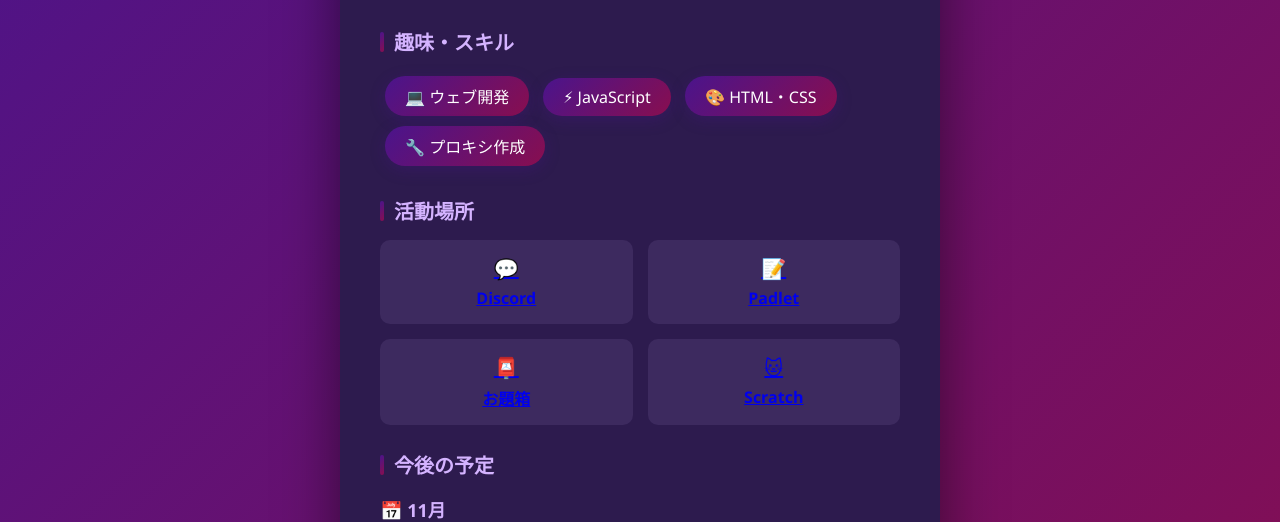
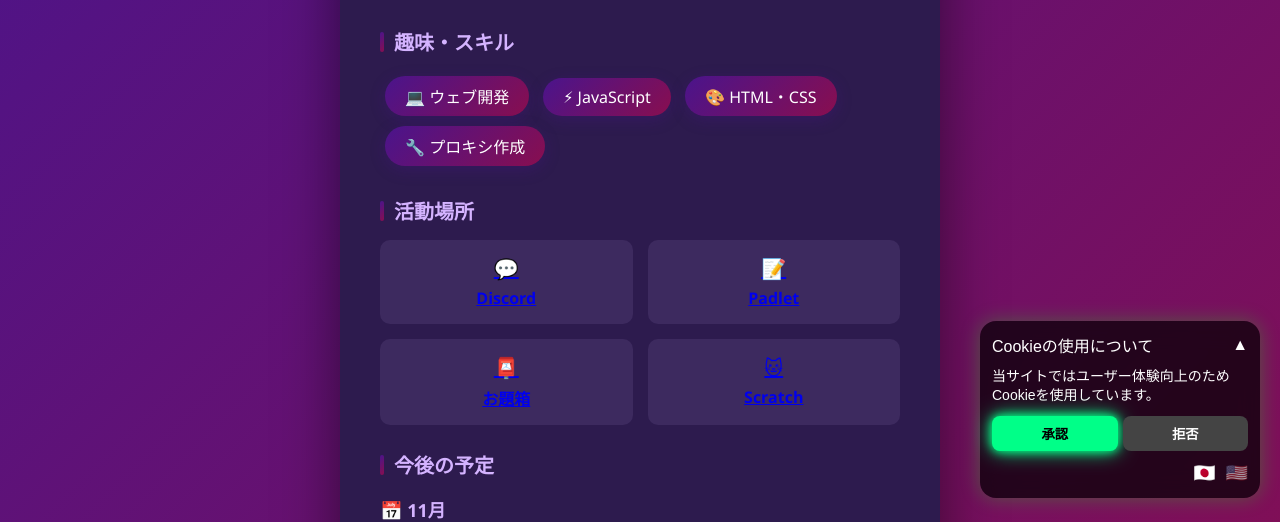
Before and after one commit to woolisbest-4520/education, a plain HTML site: page public/index.html in a window 1280 px wide. Shown: the part 282-804 px from the top of the page. Drawn offline with Linux system fonts and the light colour scheme.

Commit message:
Update index.html

```diff
--- a/public/index.html
+++ b/public/index.html
@@ -224,5 +224,40 @@
             </div>
         </div>
     </div>
+    <!--⬇️cookie設定⬇️-->
+    <link rel="stylesheet" href="/cookie/cookie.css">
+
+<div id="cookie-banner" class="cookie-banner closed">
+  <div class="cookie-header">
+    <span class="cookie-title" data-lang-ja="Cookieの使用について" data-lang-en="About Cookies">
+      Cookieの使用について
+    </span>
+    <button id="cookie-toggle">▲</button>
+  </div>
+
+  <div class="cookie-body">
+    <p id="cookie-text"
+       data-lang-ja="当サイトではユーザー体験向上のためCookieを使用しています。"
+       data-lang-en="This site uses cookies to improve user experience.">
+       当サイトではユーザー体験向上のためCookieを使用しています。
+    </p>
+
+    <div class="actions">
+      <button id="accept-btn" class="ok"
+        data-lang-ja="承認" data-lang-en="Approve">承認</button>
+
+      <button id="deny-btn" class="no"
+        data-lang-ja="拒否" data-lang-en="Deny">拒否</button>
+    </div>
+
+    <div class="lang-switch">
+      <span class="lang active" data-lang="ja">🇯🇵</span>
+      <span class="lang" data-lang="en">🇺🇸</span>
+    </div>
+  </div>
+</div>
+
+<script src="/cookie/cookie.js"></script>
+    <!--⬆️cookie設定⬆️-->
 </body>
 </html>
```
